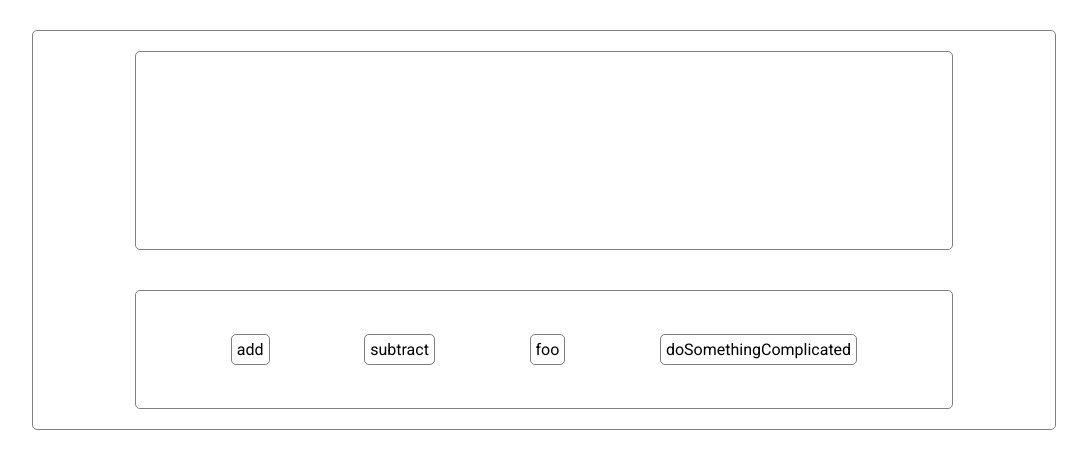
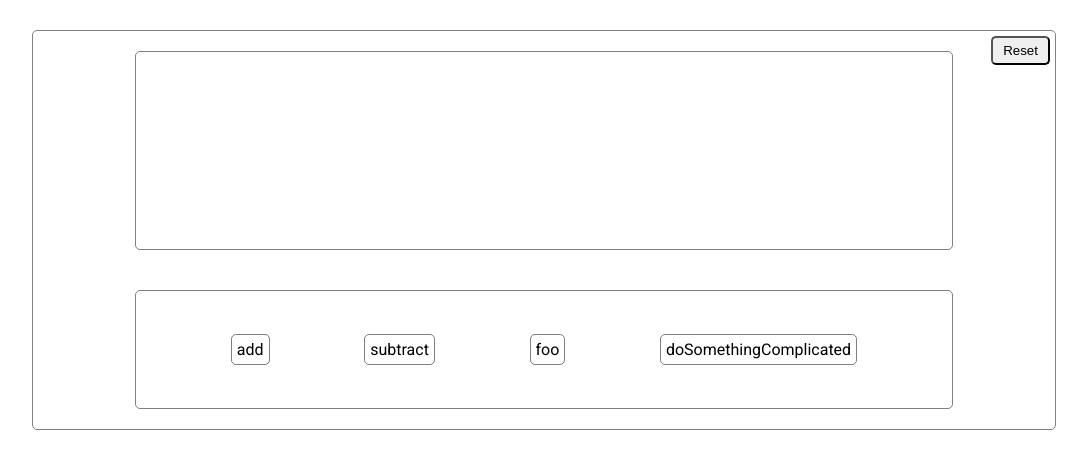
Before and after one commit to salviolorenzo/ng-dnd-expression-builder, an Angular app: page / in a window 1280 px wide. Shown: the top 468 px of the page, without its empty margins (96-1183 px from the left). Built offline with nearby package versions, Linux system fonts and the light colour scheme.

Commit message:
main functionality completed

```diff
--- a/src/app/app.component.html
+++ b/src/app/app.component.html
@@ -1,4 +1,5 @@
 <div class="dndContainer" cdkDrop>
+  <button class="resetButton" (click)="resetButton()">Reset</button>
   <div
     class="expressionContainer"
     cdkDropList
@@ -10,6 +11,10 @@
     <div class="functions" *ngFor="let item of activeFunctions" cdkDrag>
       {{ item.name }}
     </div>
+    <form (ngSubmit)="evaluateExpression(event)">
+      <input *ngFor="let input of inputs" />
+      <button *ngIf="inputs.length > 0" type="submit">Evaluate</button>
+    </form>
   </div>
   <div
     class="functionsContainer"
@@ -17,7 +22,6 @@
     #functionsList="cdkDropList"
     [cdkDropListData]="functions"
     [cdkDropListConnectedTo]="expression"
-    (cdkDropListDropped)="onDropFromExp($event)"
   >
     <div class="functions" *ngFor="let item of functions" cdkDrag>
       {{ item.name }}
--- a/src/app/app.component.scss
+++ b/src/app/app.component.scss
@@ -8,6 +8,7 @@
   display: flex;
   flex-wrap: wrap;
   align-items: center;
+  position: relative;
 }
 
 .dndContainer {
@@ -30,3 +31,17 @@
   border: 1px solid rgba(0, 0, 0, 0.5);
   border-radius: 5px;
 }
+
+.resetButton {
+  position: absolute;
+  top: 5px;
+  right: 5px;
+  padding: 5px 10px;
+  border-radius: 5px;
+}
+
+.resetButton:active {
+  background-color: rgb(0, 136, 255);
+  color: white;
+  box-shadow: 0px 0px 20px 5px rgba(0, 0, 0, 0.75);
+}
--- a/src/app/app.component.ts
+++ b/src/app/app.component.ts
@@ -15,18 +15,37 @@ export class AppComponent {
   title = 'ng-expression-builder';
 
   functions: any = [
-    { name: 'add', function: this.add, args: 2 },
-    { name: 'subtract', function: this.subtract, args: 2 },
-    { name: 'foo', function: this.foo, args: 3 },
+    {
+      name: 'add',
+      function: this.add,
+      args: ['', ''],
+      children: []
+    },
+    {
+      name: 'subtract',
+      function: this.subtract,
+      args: ['', ''],
+
+      children: []
+    },
+    {
+      name: 'foo',
+      function: this.foo,
+      args: ['', '', ''],
+
+      children: []
+    },
     {
       name: 'doSomethingComplicated',
       function: this.doSomethingComplicated,
-      args: 1
+      args: [''],
+      children: []
     }
   ];
 
   activeFunctions: any = [];
   expression: any = '';
+  inputs: any = [];
 
   add(a, b) {
     return a + b;
@@ -45,7 +64,7 @@ export class AppComponent {
   }
 
   onDropToExp(event: CdkDragDrop<string[]>) {
-    console.log(event.container.data, event.currentIndex);
+    console.log(event.container.data);
     if (event.previousContainer !== event.container) {
       transferArrayItem(
         event.previousContainer.data,
@@ -53,18 +72,49 @@ export class AppComponent {
         event.previousIndex,
         event.currentIndex
       );
+      this.inputs = this.activeFunctions[event.currentIndex].args;
+      // this.activeFunctions.push(event.container.data);
+      console.log(this.inputs);
     }
   }
 
-  onDropFromExp(event: CdkDragDrop<string[]>) {
-    console.log(event.container.data, event.currentIndex);
-    if (event.previousContainer !== event.container) {
-      transferArrayItem(
-        event.previousContainer.data,
-        event.container.data,
-        event.previousIndex,
-        event.currentIndex
-      );
-    }
+  evaluateExpression(event) {
+    event.preventDefault();
+    console.log(event.target.value);
+  }
+
+  resetButton() {
+    this.activeFunctions = [];
+    this.inputs = [];
+    this.functions = [
+      {
+        name: 'add',
+        function: this.add,
+        args: ['', ''],
+
+        children: []
+      },
+      {
+        name: 'subtract',
+        function: this.subtract,
+        args: ['', ''],
+
+        children: []
+      },
+      {
+        name: 'foo',
+        function: this.foo,
+        args: ['', '', ''],
+
+        children: []
+      },
+      {
+        name: 'doSomethingComplicated',
+        function: this.doSomethingComplicated,
+        args: [''],
+
+        children: []
+      }
+    ];
   }
 }
```
